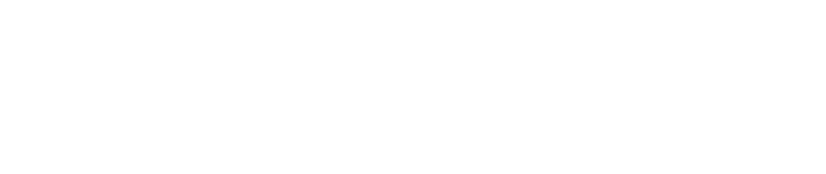
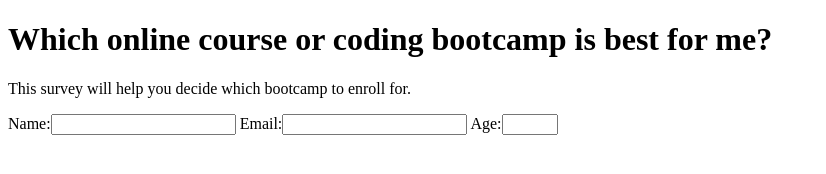
Before and after one commit to tshwarelomalepe/survey_form2, a plain HTML site: page index.html in a window 1280 px wide. Shown: the whole page, without its empty margins (0-826 px from the left). Drawn offline with Linux system fonts and the light colour scheme.

Commit message:
Added html code

```diff
--- a/index.html
+++ b/index.html
@@ -7,20 +7,18 @@
   </head>
 
   <body>
+
+    <h1 id="title">Which online course or coding bootcamp is best for me?</h1>
+    <p id="description">This survey will help you decide which bootcamp to enroll for.</p>
+
+    <form id="survey-form">
+      <label>Name:<input id="name" type="text" required></label>
+      <label>Email:<input id="email" type="email" required></label>
+      <label>Age:<input min="16" max="35" id="number" type="number" ></label>
+    </form>
+
     <script src="https://cdn.freecodecamp.org/testable-projects-fcc/v1/bundle.js"></script>
 
-    <!--
-
-    Hello Camper!
-
-    For now, the test suite only works in Chrome!
-    Please read the README below in the JS Editor before beginning.
-    Feel free to delete this message once you have read it.
-    Good luck and Happy Coding!
-
-    - The freeCodeCamp Team
-
-    -->
     <script  src="js/index.js"></script>
   </body>
 </html>
```
